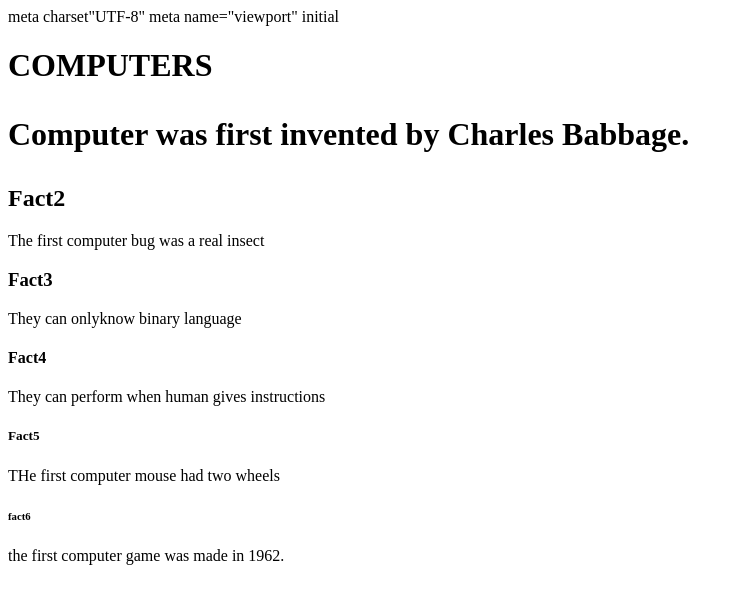
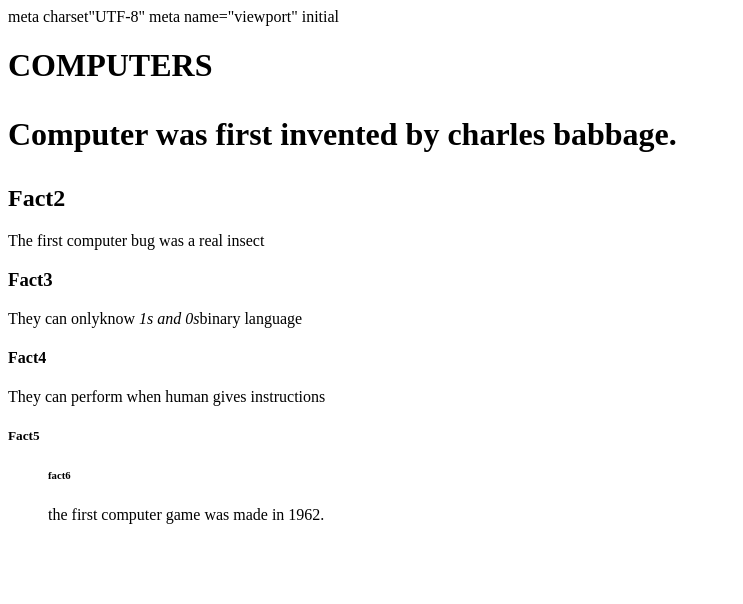
Before and after one commit to misbahtehreem1/project-1, a plain HTML site: page index2.html in a window 1280 px wide. Shown: the whole page, without its empty margins (0-743 px from the left). Drawn offline with Linux system fonts and the light colour scheme.

Commit message:
styles \

```diff
--- a/index2.html
+++ b/index2.html
@@ -8,15 +8,19 @@
 
     <body>
         <h1> COMPUTERS</h>
-            <p>Computer was first invented by Charles Babbage.</p>
+            <p>Computer was first invented by <strong>charles babbage</strong>.</p>
             <h2>Fact2</h2>
             <p> The first computer bug was a real insect</p>
             <h3> Fact3</h3>
-            <p>They can onlyknow binary language</p>
+            <p>They can onlyknow <em>1s and 0s</em>binary language</p>
             <h4>Fact4</h4>
             <p>They can perform when human gives instructions</p>
             <h5>Fact5</h5>
-            <p>THe first computer mouse had two wheels</p>
+            <p><blockquote
+            tell and i forgot
+            learn and i remember
+            involve and i perform
+        </p>
             <h6>fact6</h6>
             <p>the first computer game was made in 1962.</p>
     </body>
```
